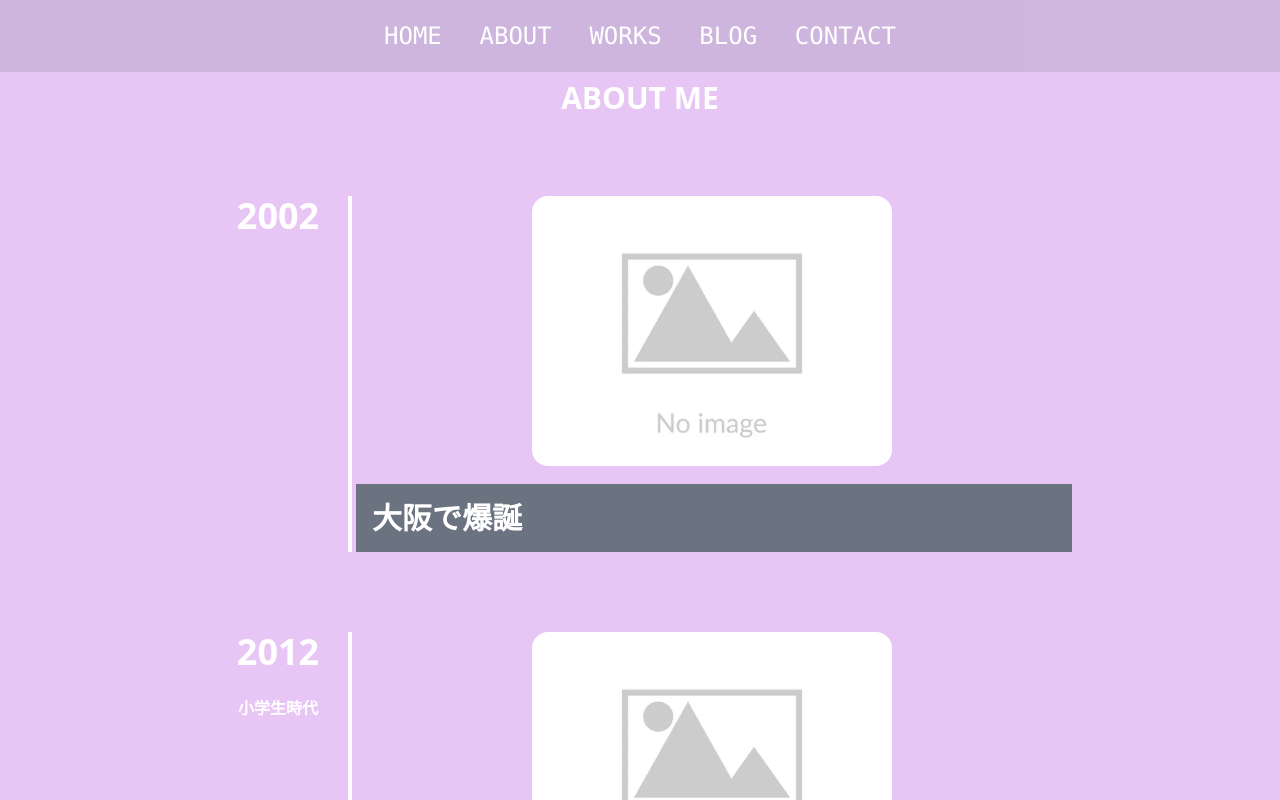
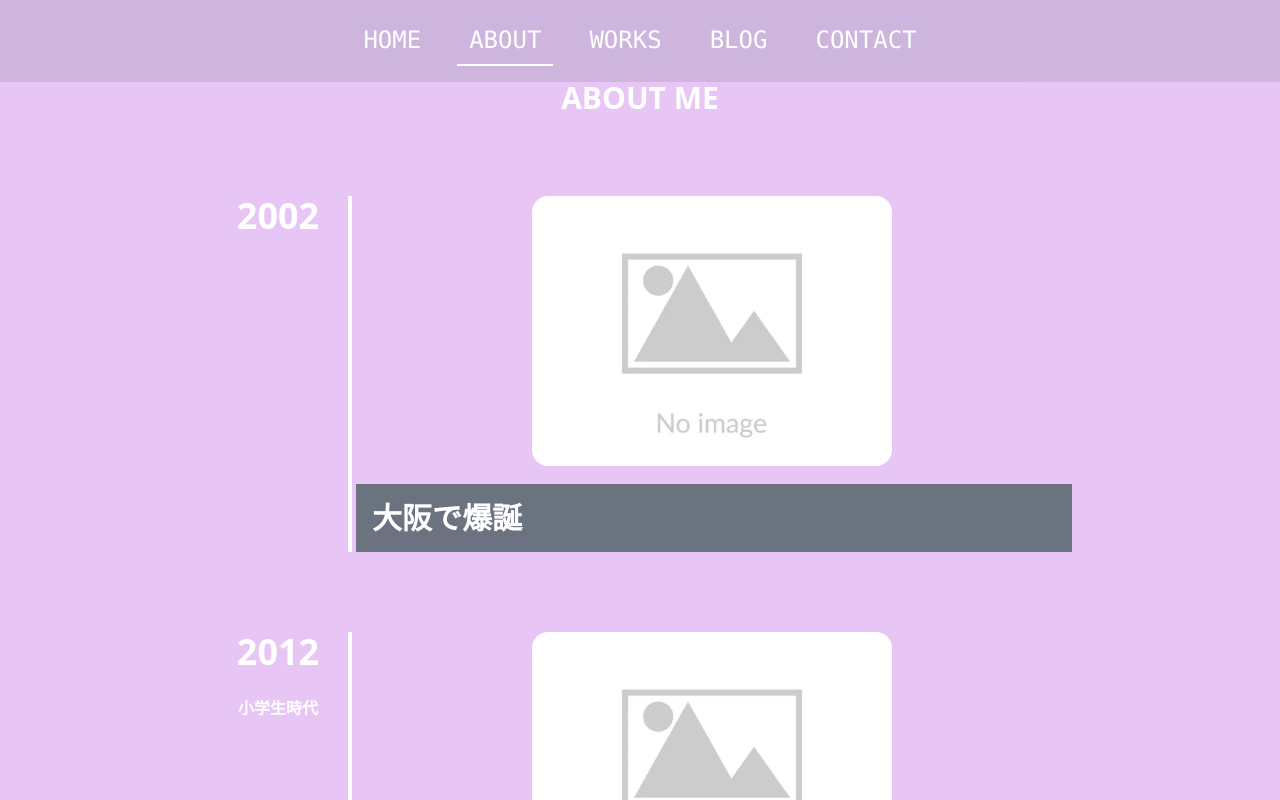
Before and after one commit to kawanoRiku0/my-portfolio, a Next.js app: page /about in a window 1280 px wide. Shown: the top 800 px of the page. Built offline with nearby package versions, Linux system fonts and the light colour scheme.

Commit message:
feat: 閲覧中のページによってヘッダーのnavがハイライトされるように実装

```diff
--- /dev/null
+++ b/src/components/domain/header/atoms/HeaderNavLink.tsx
@@ -0,0 +1,26 @@
+import React, { FC } from "react";
+import { useRouter } from "next/router";
+import Link from "next/link";
+
+type Props = {
+  path: string;
+  text: string;
+};
+
+export const HeaderNavLink: FC<Props> = ({ path, text }) => {
+  const { pathname } = useRouter();
+
+  return (
+    <Link href={path} passHref>
+      <a
+        className={
+          pathname == path
+            ? "py-2 px-1 sm:px-3 mx-1 sm:mx-3  border-b-2 border-white"
+            : " py-2 px-1 sm:px-3 mx-1 sm:mx-3 "
+        }
+      >
+        {text}
+      </a>
+    </Link>
+  );
+};
--- a/src/components/layouts/Header.tsx
+++ b/src/components/layouts/Header.tsx
@@ -1,26 +1,16 @@
-import Link from "next/link";
 import React, { FC } from "react";
+import { HeaderNavLink } from "components/domain/header/atoms/HeaderNavLink";
 
 const Header: FC = () => {
   return (
     <header className=" bg-opacity-20 bg-gray-500">
-      <div className="container mx-auto flex p-5 flex-row justify-center items-center bg-transparent">
-        <nav className="w-full min-w-[280px] text-base sm:text-lg max-w-lg  flex justify-between font-mono text-white md:text-2xl body-font">
-          <Link href={"/"} passHref>
-            <a>HOME</a>
-          </Link>
-          <Link href={"/about"} passHref>
-            <a>ABOUT</a>
-          </Link>
-          <Link href={"/works"} passHref>
-            <a>WORKS</a>
-          </Link>
-          <Link href={"/blog"} passHref>
-            <a>BLOG</a>
-          </Link>
-          <Link href={"/contact"} passHref>
-            <a>CONTACT</a>
-          </Link>
+      <div className="container mx-auto flex py-4 flex-row justify-center items-center bg-transparent">
+        <nav className="w-full text-base sm:text-lg max-w-lg flex justify-center  font-mono text-white md:text-2xl body-font">
+          <HeaderNavLink path="/" text="HOME" />
+          <HeaderNavLink path="/about" text="ABOUT" />
+          <HeaderNavLink path="/works" text="WORKS" />
+          <HeaderNavLink path="/blog" text="BLOG" />
+          <HeaderNavLink path="/contact" text="CONTACT" />
         </nav>
       </div>
     </header>
```
